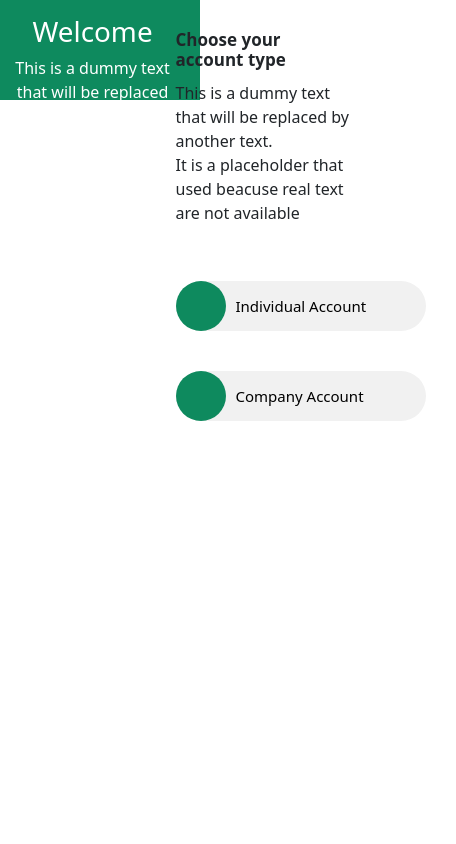
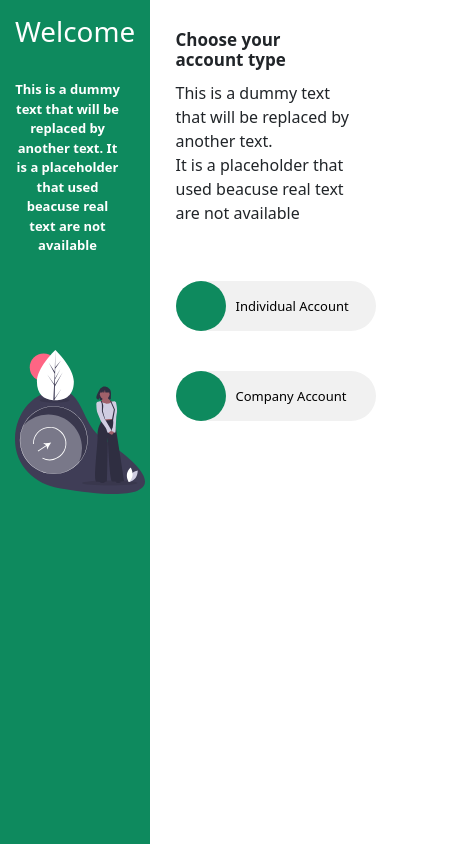
Before and after one commit to Peter-Dumbari/gigamoni, a React (Create React App) app: page / in a window 390 px wide. Shown: the whole page, 456 px wide, since content can reach past the window. Built offline with nearby package versions, Linux system fonts and the light colour scheme.

Commit message:
temporarly commit

```diff
--- a/src/App.css
+++ b/src/App.css
@@ -5,7 +5,7 @@
   margin-top: 20px;
 }
 .sidenav {
-  height: 100%;
+  height: 100vh;
   width: 35%;
   z-index: -1;
   position: fixed;
@@ -172,6 +172,7 @@ a {
   width: 300px;
   transition: 0.8s;
   padding: 30px 50px 0 15px;
+  height: 100vh;
   }
 
   .body {
@@ -210,15 +211,15 @@ a {
 
 @media (min-width: 320px) and (max-width: 767px) {
   .sidenav {
-    width: 200px;
+    width: 150px;
     align-items: center;
-    transition: 0.18s;
     padding: 15px 30px 0 15px;
-    height: 100px;
+    height: 100vh;
+    min-width: auto;
     }
 
     .home_image{
-      width: 180px;
+      width: 130px;
     }
 
     .body {
@@ -243,15 +244,25 @@ a {
 
 .chip {
   margin-top: 40px;
-  padding: 0 25px;
+  padding: 0 25px ;
   height: 50px;
-  width: 250px;
-  font-size: 15px;
+  width: 200px;
+  font-size:13px;
   line-height: 50px;
   border-radius: 25px;
   background-color: #f1f1f1;
-  margin-right: 30px;
+  min-width: auto;
 }
 
+.col-lg-6{
+  width: 300px;
+  margin-left: 3rem;
+}
+
+.sidenav p{
+  font-size: small;
+  font-weight: 600;
+  margin-top: 2rem;
+}
 
 }
```
Also changed, not shown: src/components/pages/Index.jsx (deleted).
